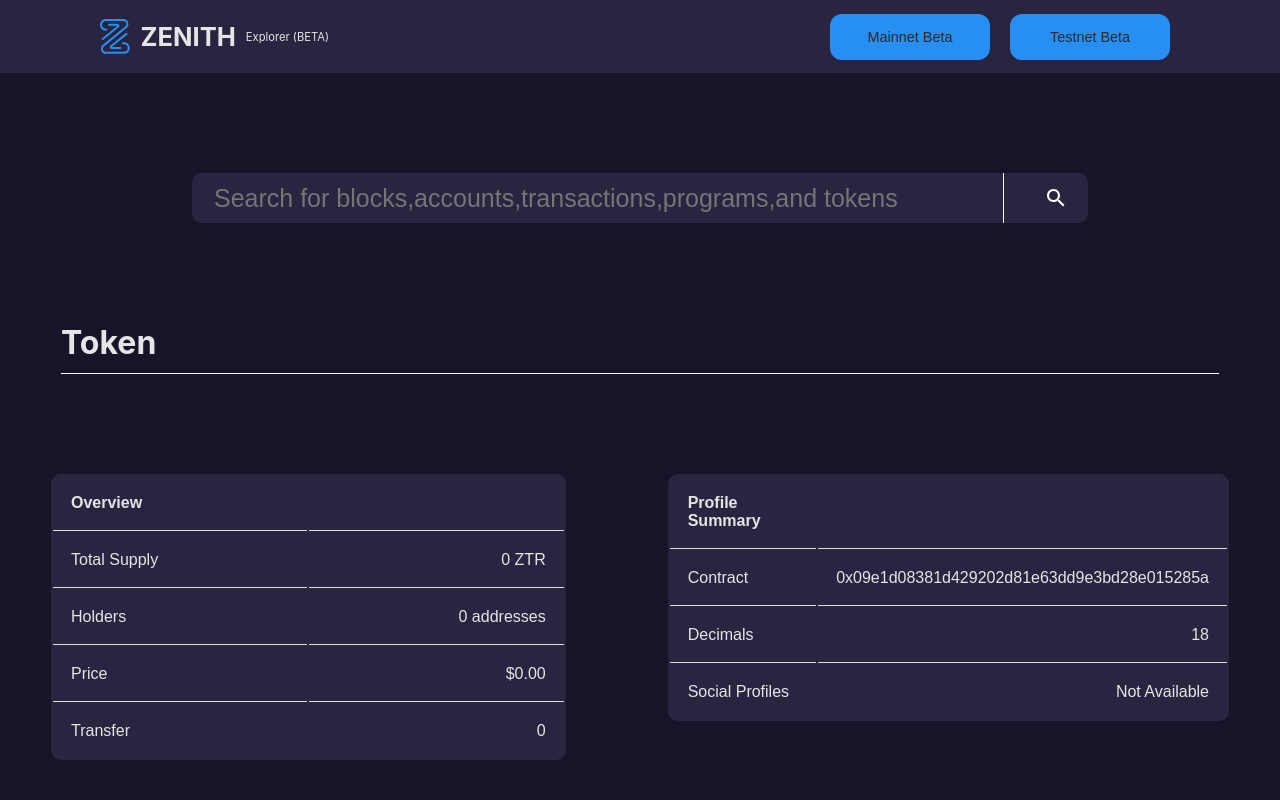
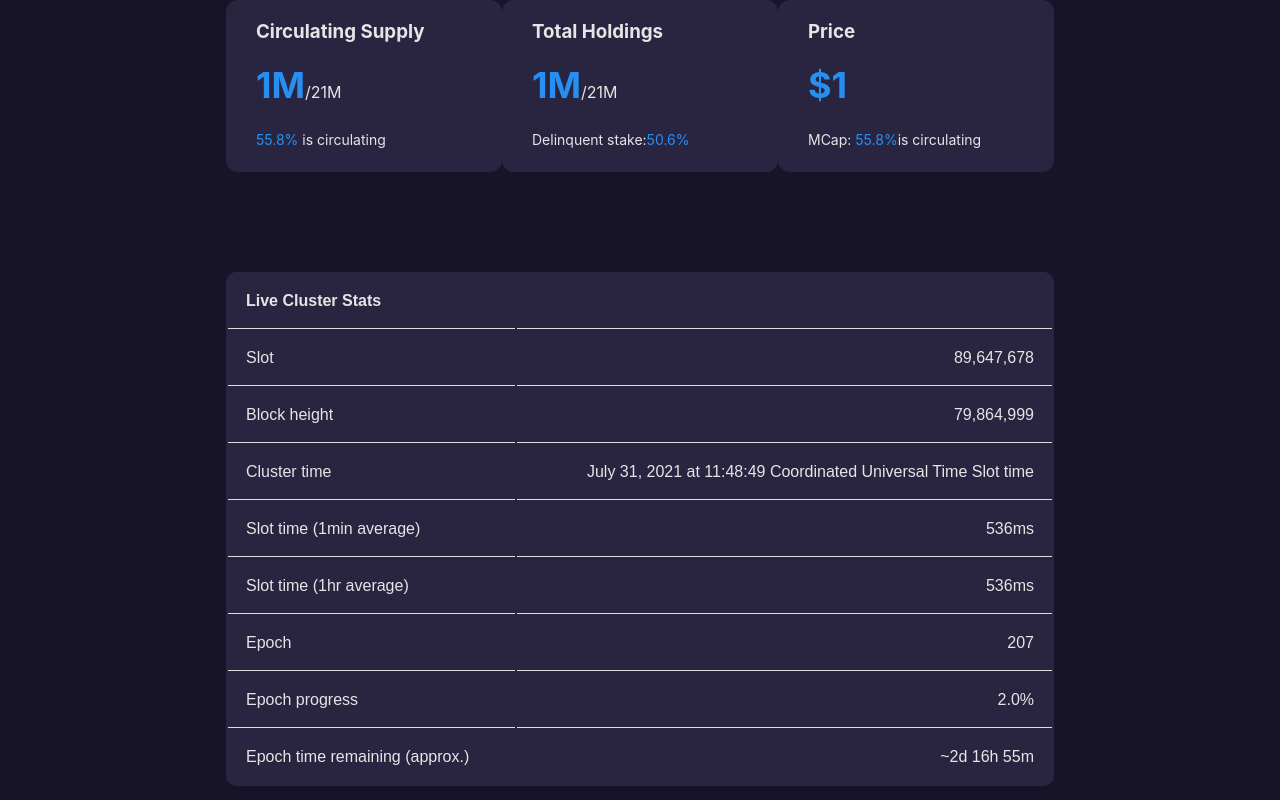
Before and after one commit to p14041999/zenith_explorer, a React (Create React App) app: page / in a window 1280 px wide. Shown: the top 800 px of the page. Built offline with nearby package versions, Linux system fonts and the light colour scheme.

Commit message:
Update App.js

```diff
--- a/src/App.js
+++ b/src/App.js
@@ -13,10 +13,7 @@ class App extends Component {
   render() {
     return (
       <div>
-        <Navbar />
-        <Search />
-        {/* <Main /> */}
-        <Token />
+        <Main />
       </div>
     );
   }
```
